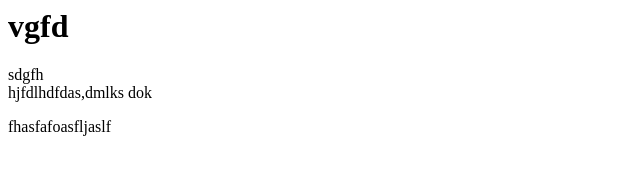
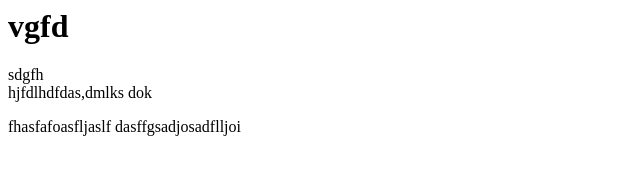
Before and after one commit to FilippoBid/my-first-repo-, a plain HTML site: page index.html in a window 1280 px wide. Shown: the whole page, without its empty margins (0-640 px from the left). Drawn offline with Linux system fonts and the light colour scheme.

Commit message:
modifiche testo

```diff
--- a/index.html
+++ b/index.html
@@ -1,3 +1,3 @@
 <h1>vgfd</h1>
 <nav>sdgfh</nav>hjfdlhdfdas,dmlks dok
-<p>fhasfafoasfljaslf</p>
+<p>fhasfafoasfljaslf dasffgsadjosadflljoi</p>
```
